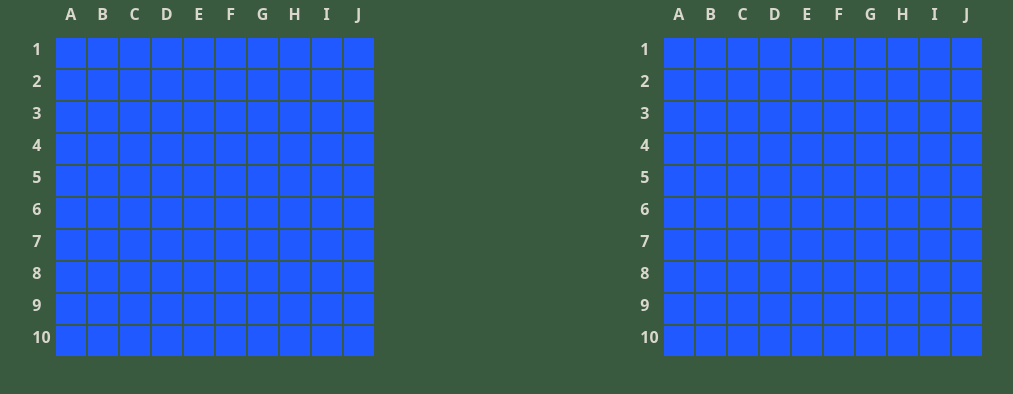
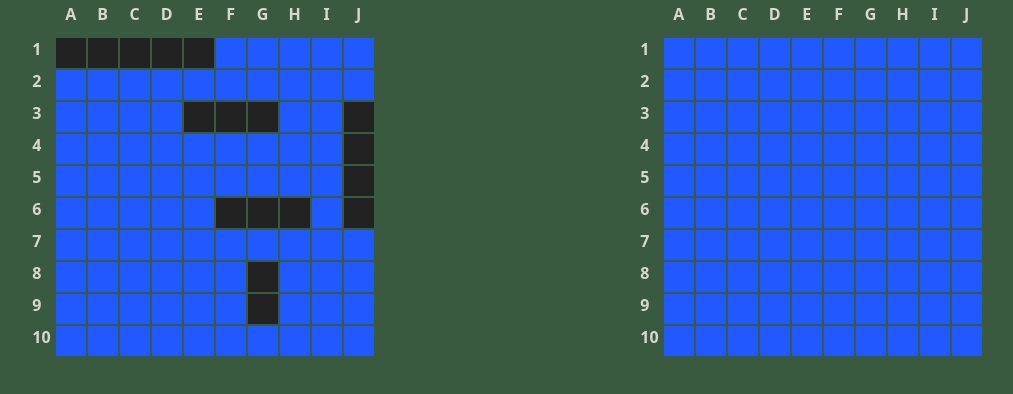
Before and after one commit to srj-17/battleship, a website with bundled scripts: page index.html in a window 1280 px wide. Shown: the part 130-524 px from the top of the page, without its empty margins (133-1146 px from the left). Built offline with nearby package versions, Linux system fonts and the light colour scheme.

Commit message:
feat: Show the real player's (your) ships

```diff
--- a/css/style.css
+++ b/css/style.css
@@ -115,10 +115,10 @@ body {
 }
 
 /*use these only when you have to show the ships, maybe at the end of the game*/
-/*.cell.occupied {*/
-/*    background-color: #222;*/
-/*}*/
-/**/
+.player-one-gameboard-container .cell.occupied {
+    background-color: #222;
+}
+
 /*.cell.occupied:hover {*/
 /*    background-color: hsl(from red h s var(--gameboard-cell-hover-lightness));*/
 /*}*/
--- a/src/driver.js
+++ b/src/driver.js
@@ -8,6 +8,7 @@ const playerOneId = 1;
 const playerTwoId = 2;
 
 // turn variable to keep track of which player's turn it is
+// by default, it's real player's (player 1's) turn
 let turn = 1;
 function changeTurn() {
     if (turn === 1) turn = 2;
```
